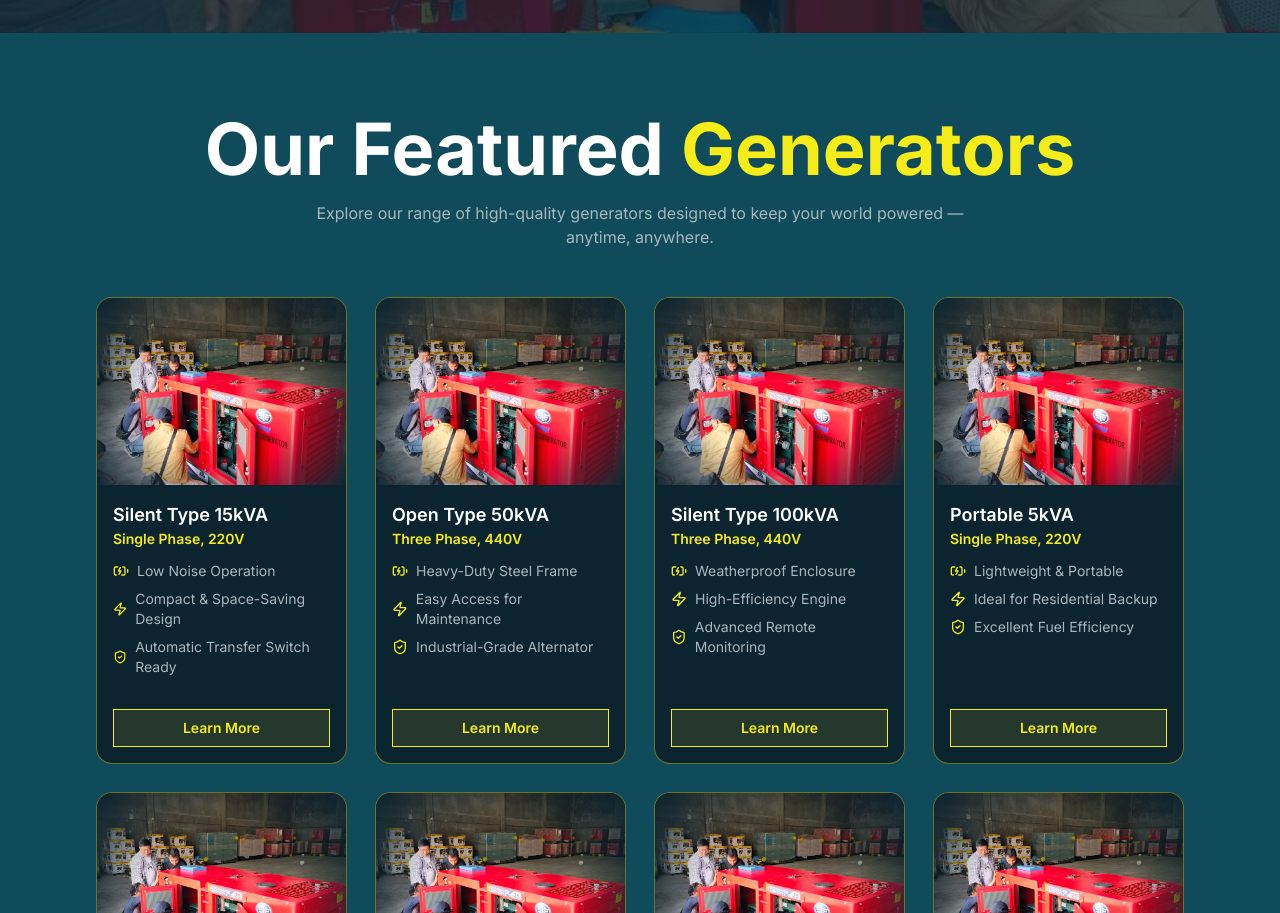
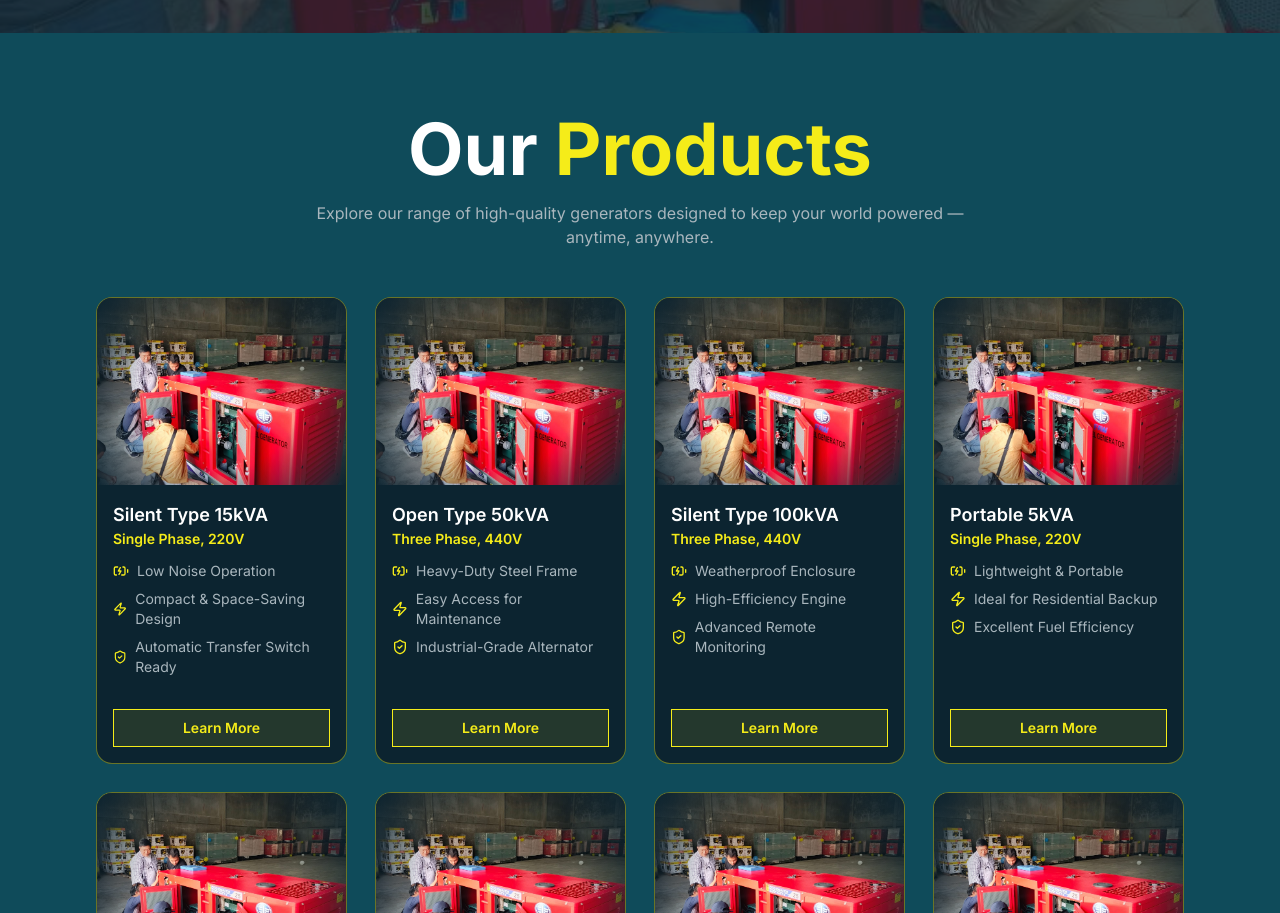
Before and after one commit to kentzie123/LJA-Power, a React (Vite) app: page / in a window 1280 px wide. Shown: the part 2509-3422 px from the top of the page. Built offline with nearby package versions, Linux system fonts and the light colour scheme.

Commit message:
change the product header to Our Products

```diff
--- a/src/components/Product.jsx
+++ b/src/components/Product.jsx
@@ -95,8 +95,8 @@ const Product = () => {
       <div className="container mx-auto">
         <div className="max-w-7xl mx-auto text-center mb-12">
           <h2 className="product-header text-5xl md:text-7xl font-bold mb-4">
-            Our Featured{" "}
-            <span className="text-[var(--accent-yellow)]">Generators</span>
+            Our{" "}
+            <span className="text-[var(--accent-yellow)]">Products</span>
           </h2>
           <p className="product-p text-[var(--muted-gray)] max-w-2xl mx-auto">
             Explore our range of high-quality generators designed to keep your
```
